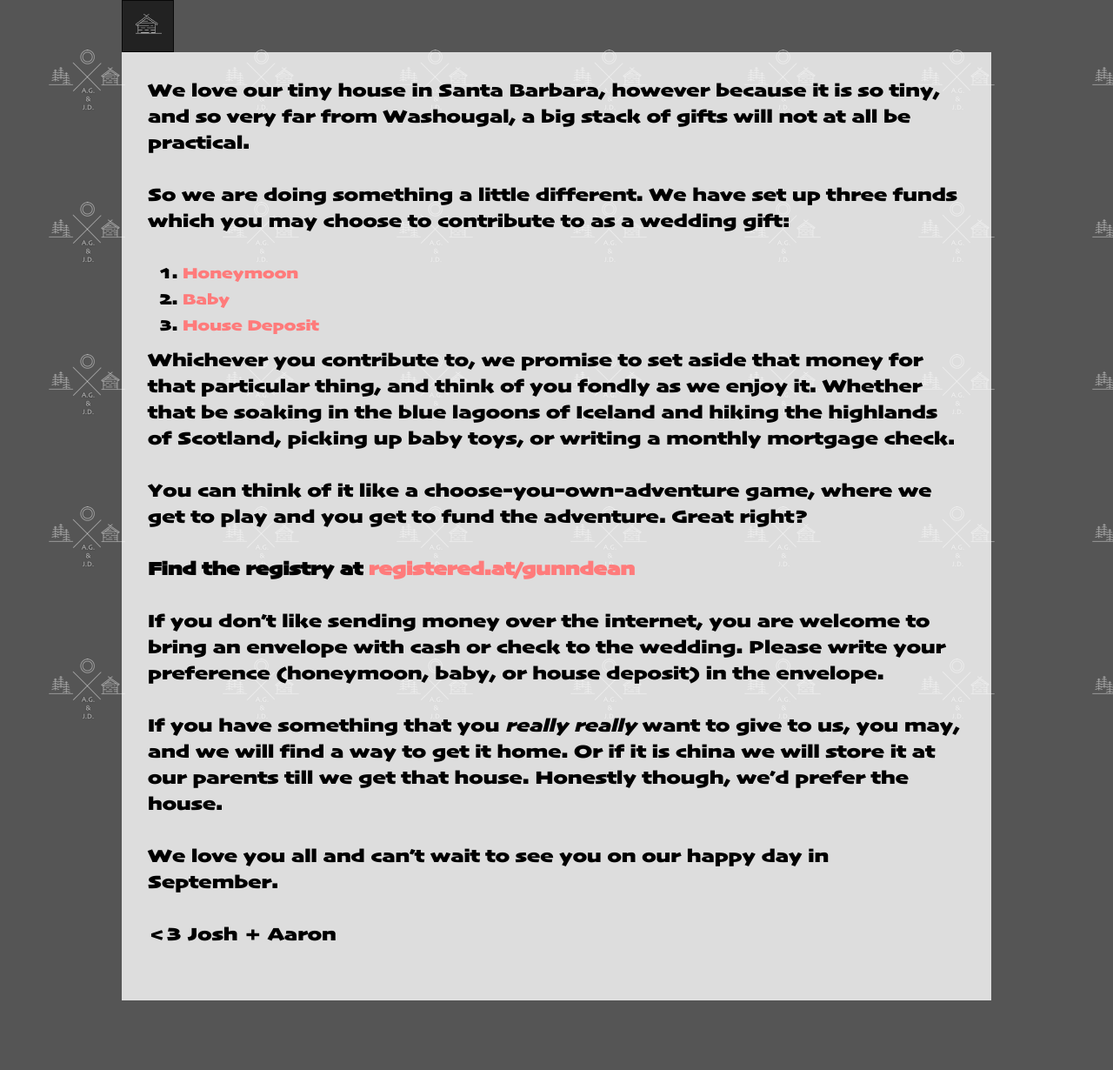
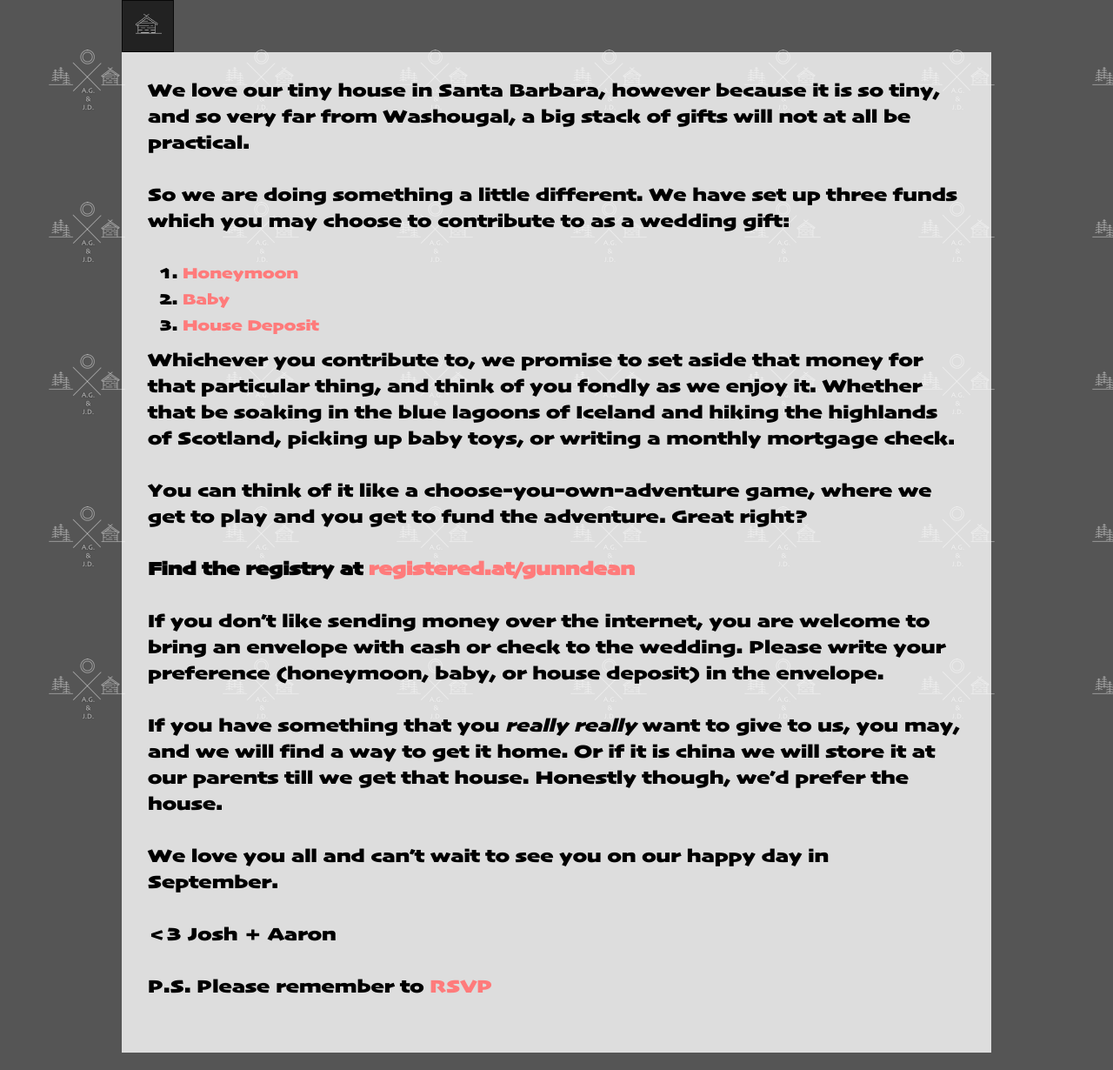
Before and after one commit to jdbdnz/gunndean, a Jekyll site: the page built from registry.md, in a window 1280 px wide. Shown: the whole page at 87% size. Built offline with Jekyll 4.4.1, drawn with Linux system fonts in a browser that asks for light colours; nearby versions of some CDN libraries; before the commit the page ends 1170 px from its top, so only the background shows below that.

Commit message:
Add rsvp link to registry page

```diff
--- a/registry.md
+++ b/registry.md
@@ -26,3 +26,5 @@ If you have something that you <em>really really</em> want to give to us, you ma
 We love you all and can't wait to see you on our happy day in September.
 
 <3 Josh + Aaron
+
+P.S. Please remember to <a href="rsvp">RSVP</a>
```
